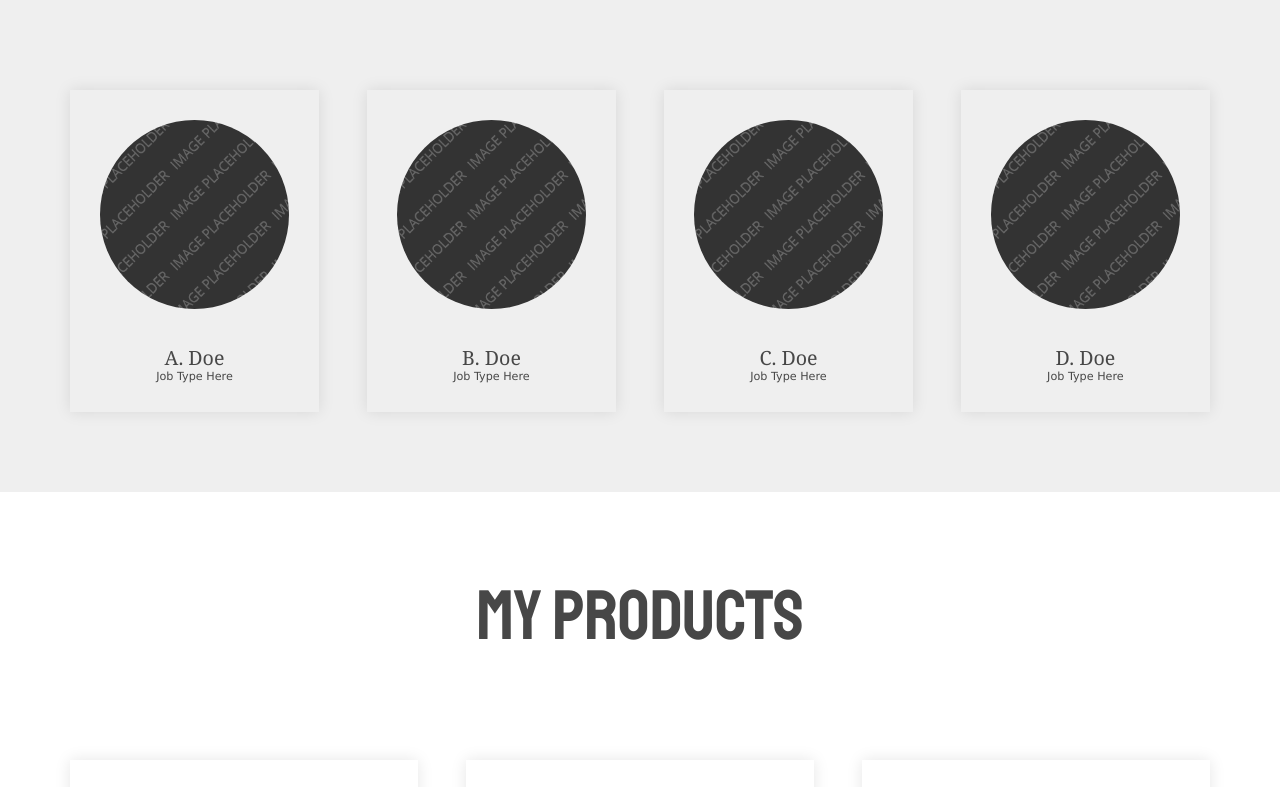
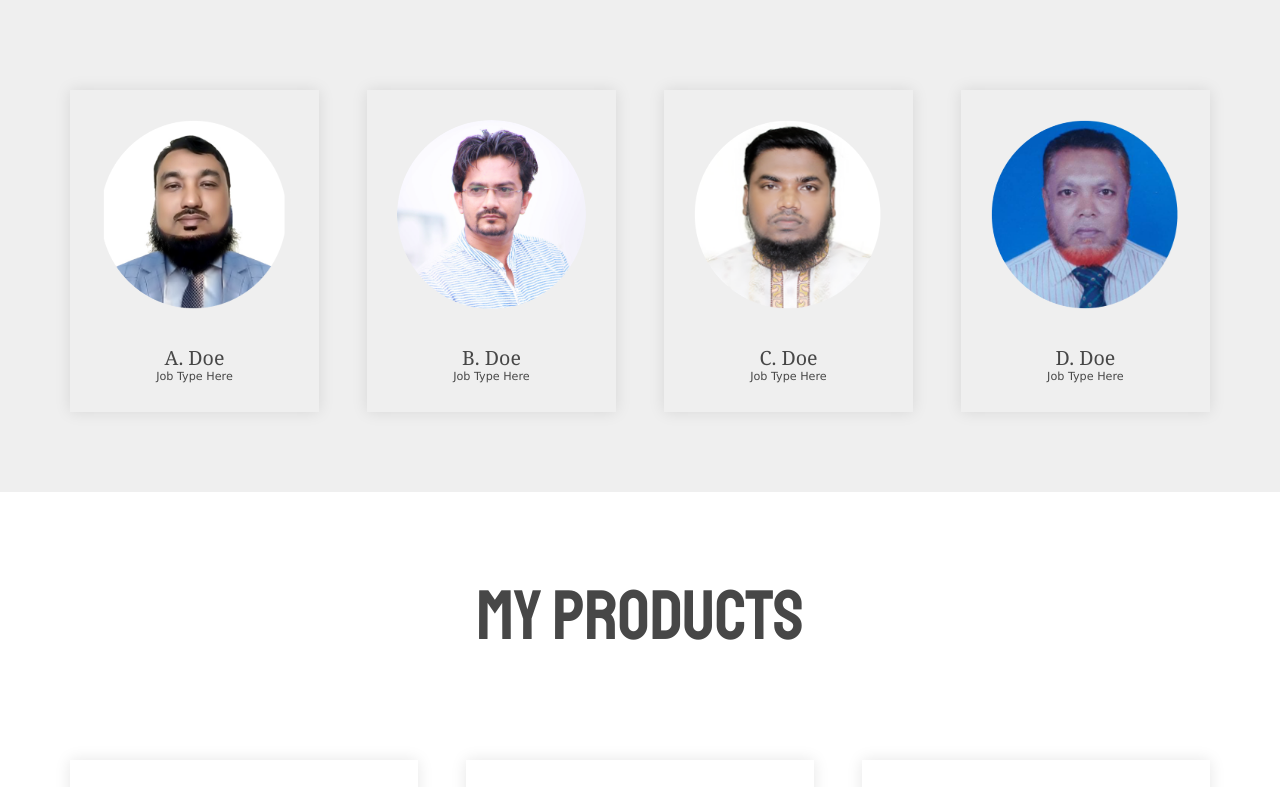
Before and after one commit to Siam-al-islam/saif-portfolio, a plain HTML site: page index.html in a window 1280 px wide. Shown: the part 2620-3407 px from the top of the page. Drawn offline with Linux system fonts and the light colour scheme; files whose address does not match are found by name.

Commit message:
image add

```diff
--- a/index.html
+++ b/index.html
@@ -152,22 +152,22 @@ Licence URI: https://www.os-templates.com/template-terms
       </div>
       <ul class="nospace group team">
         <li class="one_quarter first">
-          <figure><a class="imgover" href="#"><img src="images/demo/300x300.png" alt=""></a>
+          <figure><a class="imgover" href="#"><img src="images/demo/a.png" alt=""></a>
             <figcaption><strong class="heading">A. Doe</strong> <em>Job Type Here</em></figcaption>
           </figure>
         </li>
         <li class="one_quarter">
-          <figure><a class="imgover" href="#"><img src="images/demo/300x300.png" alt=""></a>
+          <figure><a class="imgover" href="#"><img src="images/demo/b.png" alt=""></a>
             <figcaption><strong class="heading">B. Doe</strong> <em>Job Type Here</em></figcaption>
           </figure>
         </li>
         <li class="one_quarter">
-          <figure><a class="imgover" href="#"><img src="images/demo/300x300.png" alt=""></a>
+          <figure><a class="imgover" href="#"><img src="images/demo/c.png" alt=""></a>
             <figcaption><strong class="heading">C. Doe</strong> <em>Job Type Here</em></figcaption>
           </figure>
         </li>
         <li class="one_quarter">
-          <figure><a class="imgover" href="#"><img src="images/demo/300x300.png" alt=""></a>
+          <figure><a class="imgover" href="#"><img src="images/demo/d.png" alt=""></a>
             <figcaption><strong class="heading">D. Doe</strong> <em>Job Type Here</em></figcaption>
           </figure>
         </li>
@@ -207,11 +207,10 @@ Licence URI: https://www.os-templates.com/template-terms
           </article>
         </li>
         <li class="one_third">
-          <article>
+          <article style="height: 545px;">
             <h2 style="font-family: 'Staatliches', cursive; font-size: 30px;">EASY PLUS Electric Component
             </h2>
-            <img style="" src="../shiphile/images/demo/switch.png"
-              alt="Image may have contain some electronic components">
+            <img src="../shiphile/images/demo/switch.png" alt="Image may have contain some electronic components">
             <p>Lorem, ipsum dolor sit amet consectetur adipisicing elit. Soluta perspiciatis at porro quos! Aperiam
               reiciendis consequuntur, adipisci, suscipit at impedit illum officiis unde molestias, nemo ut aliquid
               obcaecati cumque. Velit.</p>
```
Also changed, not shown: images/demo/a.png (added), images/demo/b.png (added), images/demo/backgrounds/2.jpg (added), images/demo/c.png (added), images/demo/d.png (added).
